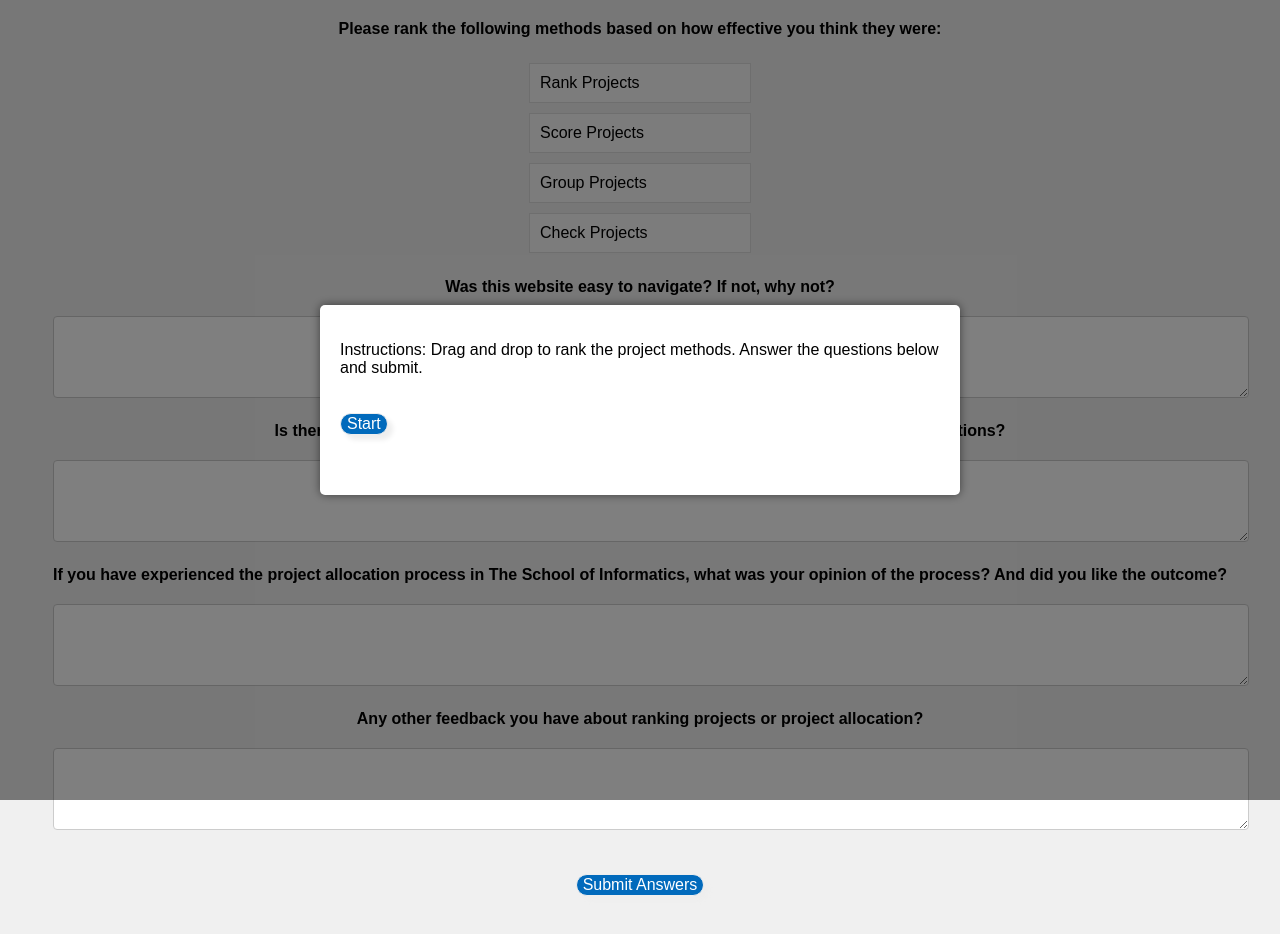
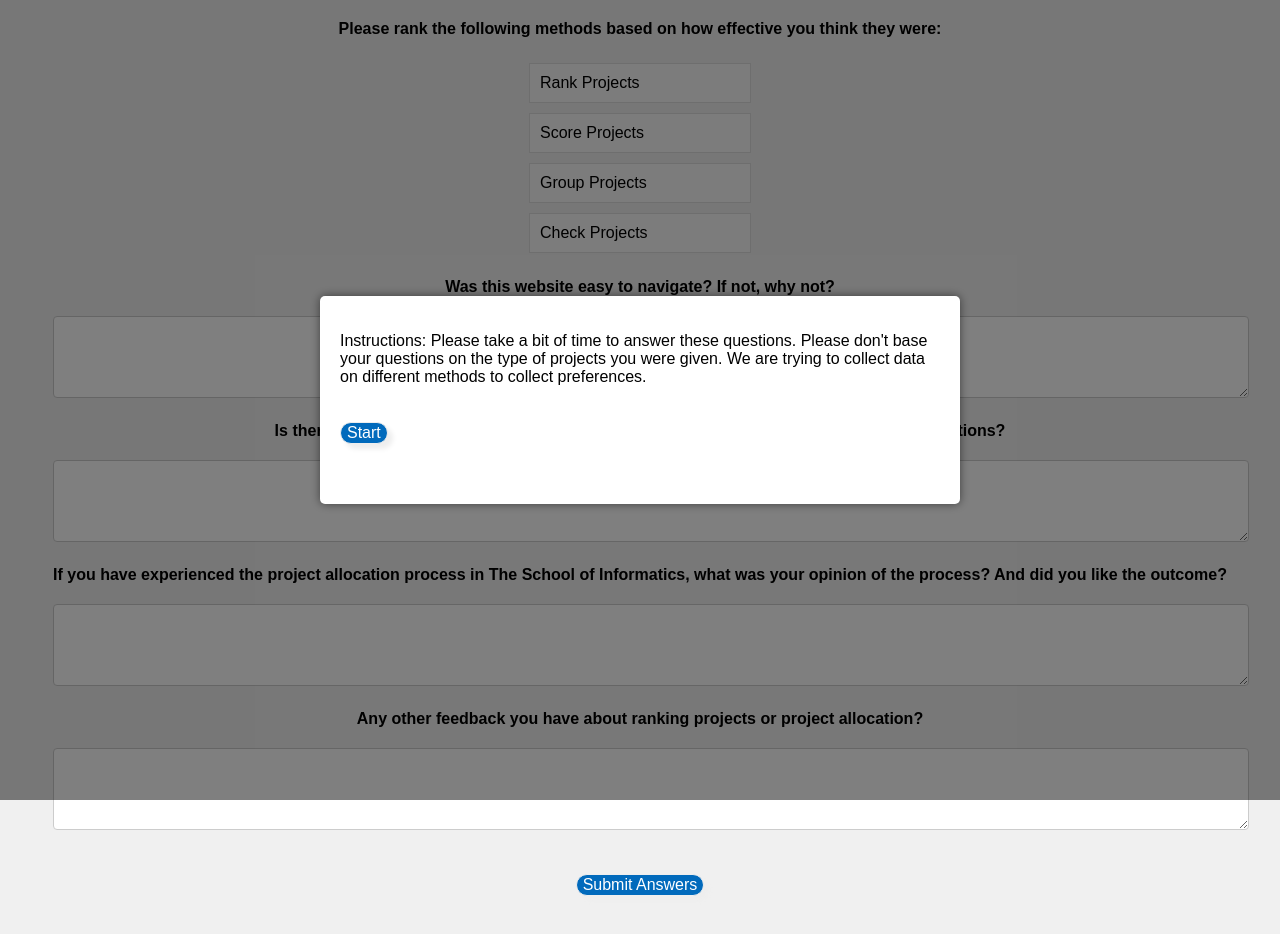
Before and after one commit to anabellewatt/anabellewatt.github.io, a website: page public/comments.html in a window 1280 px wide. Drawn offline with nearby package versions, Linux system fonts and the light colour scheme.

Commit message:
Update comments.html

```diff
--- a/public/comments.html
+++ b/public/comments.html
@@ -11,7 +11,7 @@
 <main>
     <div id="instructions-modal" class="modal-container">
         <div class="modal-content">
-            <p>Instructions: Drag and drop to rank the project methods. Answer the questions below and submit.</p>
+            <p>Instructions: Please take a bit of time to answer these questions. Please don't base your questions on the type of projects you were given. We are trying to collect data on different methods to collect preferences.</p>
             <button id="start-button" class="form-submit-button">Start</button>
         </div>
     </div>
```
